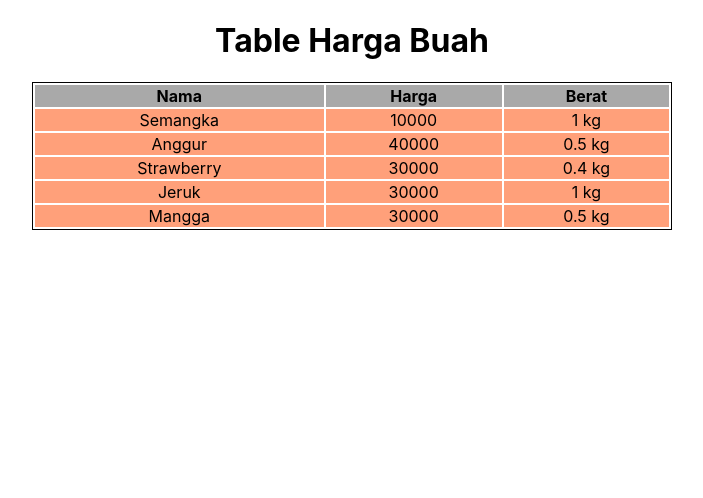
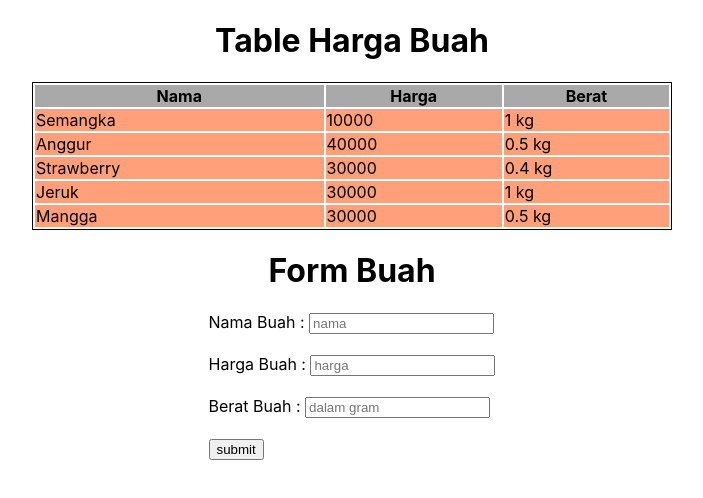
Before and after one commit to agnynureza/sanbercode-reactjs-0720-week3, a React (Create React App) app: page / in a window 1280 px wide. Shown: the top 498 px of the page, without its empty margins (288-991 px from the left). Built offline with nearby package versions, Linux system fonts and the light colour scheme.

Commit message:
pekan 3 : tugas 3

```diff
--- a/src/App.js
+++ b/src/App.js
@@ -1,13 +1,12 @@
 import React from 'react';
 import './App.css';
-import Tugas11 from './tugas11/tugas11';
-import Tugas12 from './tugas12/tugas12';
+import Tugas13 from './tugas13/tugas13';
+//import Tugas12 from './tugas12/tugas12';
 
 function App() {
   return (
     <div>
-      <Tugas11/>
-      <Tugas12 start = {5} />
+      <Tugas13 />
     </div>
   );
 }
--- /dev/null
+++ b/src/tugas13/tugas13.css
@@ -0,0 +1,27 @@
+table{
+    border: 1px solid black;
+    width: 50%;
+    margin-left: auto;
+    margin-right: auto;
+}
+
+#form-content{
+    display: flex;
+    width: 100%;
+}
+
+form{
+    margin: auto;
+}
+
+th {
+    background-color: darkgray;
+}
+
+tr {
+   background-color: lightsalmon;
+}
+
+h1 {
+    text-align: center;
+}
--- /dev/null
+++ b/src/tugas13/tugas13.js
@@ -0,0 +1,95 @@
+import React from 'react';
+import './tugas13.css'
+
+class Row extends React.Component{
+	render(){
+		return <td>{this.props.x}</td>;
+	}
+}
+
+class Header extends React.Component{
+	render(){
+	return <th>{this.props.y}</th>
+	}
+}
+
+
+class Tugas11 extends React.Component {
+	constructor(props){
+		super(props)
+		this.state ={
+			dataHargaBuah : [
+				{nama: "Semangka", harga: 10000, berat: 1000},
+				{nama: "Anggur", harga: 40000, berat: 500},
+				{nama: "Strawberry", harga: 30000, berat: 400},
+				{nama: "Jeruk", harga: 30000, berat: 1000},
+				{nama: "Mangga", harga: 30000, berat: 500}],
+			input :{
+				nama: "",
+				harga: "",
+				berat: ""
+			}
+
+		}
+
+		this.handleChange = this.handleChange.bind(this);
+		this.handleSubmit = this.handleSubmit.bind(this);
+	  }
+
+	  handleChange(event){
+		  let input = {...this.state.input}
+		  input[event.target.name] = event.target.value
+		this.setState({
+			input
+		});
+	  }
+
+	  handleSubmit(event){
+		event.preventDefault()
+		this.setState({
+		  dataHargaBuah: [...this.state.dataHargaBuah, this.state.input],
+		  input :{
+			nama:"",
+		  	harga: "",
+		  	berat: ""
+		  }
+		})
+	  }
+	render() {
+			return (
+				<>
+				<h1>Table Harga Buah</h1>
+				<table>
+					<tr>
+    				<Header y = {'Nama'} />
+    				<Header y = {'Harga'} />
+    				<Header y ={'Berat'} />
+  				</tr>
+					{this.state.dataHargaBuah.map(el =>{
+						return(
+							<tr>
+								<Row x = {el.nama} />
+								<Row x = {el.harga} />
+								<Row x = {el.berat/1000 + ' kg'} />
+							</tr>
+						)
+					})}
+				</table>
+				<h1>Form Buah</h1>
+				<div id="form-content">
+				<form onSubmit={this.handleSubmit}>
+					<label> Nama Buah : </label>
+					<input type="text" name='nama' value={this.state.input.nama} onChange={this.handleChange} placeholder="nama" /><br/><br/>
+					<label>Harga Buah : </label>
+					<input type="text" name='harga' value ={this.state.input.harga} onChange={this.handleChange} placeholder="harga" /><br/><br/>
+					<label>Berat Buah : </label>
+					<input type="text" name='berat' value={this.state.input.berat} onChange={this.handleChange} placeholder="dalam gram" /><br/><br/>
+					<button>submit</button>
+				</form>
+				</div>
+				</>
+			);
+  }
+}
+
+export default Tugas11;
```
